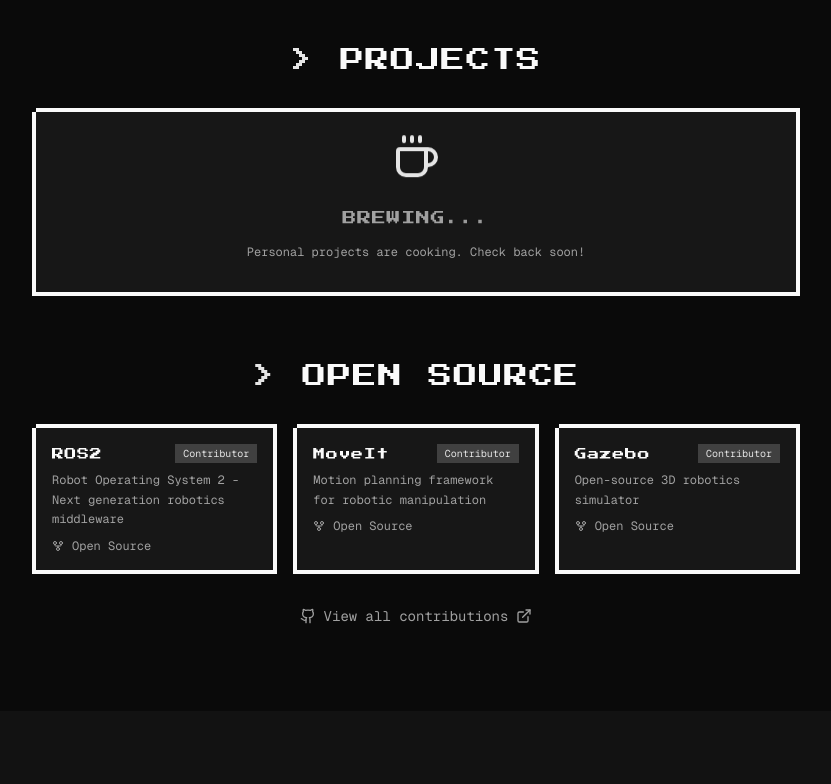
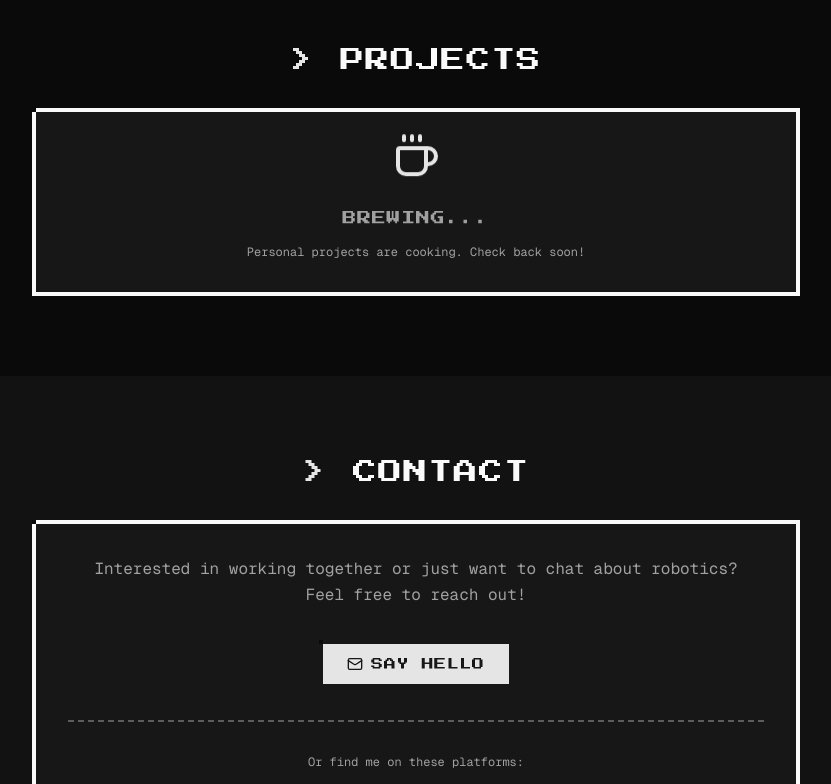
Before and after one commit to voonfoo/voonfoo.github.io, a Next.js app: page / in a window 1280 px wide. Shown: the part 2000-2784 px from the top of the page, without its empty margins (224-1055 px from the left). Built offline with nearby package versions, Linux system fonts and the light colour scheme.

Commit message:
remove open-source section

```diff
--- a/src/components/sections/projects.tsx
+++ b/src/components/sections/projects.tsx
@@ -15,52 +15,6 @@
   stars?: string;
   role: string;
 }
-
-// Hidden for now - brewing...
-const _projects: Project[] = [
-  {
-    title: "Robot Simulator",
-    description:
-      "A physics-based simulation environment for testing robot control algorithms and motion planning strategies.",
-    tags: ["Python", "PyBullet", "ROS2"],
-    github: "https://github.com/voonfoo/robot-simulator",
-  },
-  {
-    title: "Path Planner",
-    description:
-      "Implementation of various motion planning algorithms including RRT*, A*, and potential fields for mobile robots.",
-    tags: ["C++", "ROS", "Visualization"],
-    github: "https://github.com/voonfoo/path-planner",
-  },
-  {
-    title: "SLAM Pipeline",
-    description:
-      "A modular SLAM system combining visual odometry with loop closure detection for autonomous navigation.",
-    tags: ["Python", "OpenCV", "NumPy"],
-    github: "https://github.com/voonfoo/slam-pipeline",
-  },
-];
-
-const openSourceProjects: OpenSourceProject[] = [
-  {
-    name: "ROS2",
-    description: "Robot Operating System 2 - Next generation robotics middleware",
-    url: "https://github.com/ros2/ros2",
-    role: "Contributor",
-  },
-  {
-    name: "MoveIt",
-    description: "Motion planning framework for robotic manipulation",
-    url: "https://github.com/moveit/moveit2",
-    role: "Contributor",
-  },
-  {
-    name: "Gazebo",
-    description: "Open-source 3D robotics simulator",
-    url: "https://github.com/gazebosim/gz-sim",
-    role: "Contributor",
-  },
-];
 
 function OpenSourceCard({ project }: { project: OpenSourceProject }) {
   return (
@@ -109,33 +63,7 @@
           </div>
         </div>
 
-        {/* Open Source Section */}
-        <div>
-          <h2 className="text-xl md:text-2xl font-pixel text-foreground mb-8 text-center">
-            <span className="text-primary">&gt;</span> OPEN SOURCE
-          </h2>
-
-          {/* Open source grid */}
-          <div className="grid grid-cols-1 md:grid-cols-3 gap-4">
-            {openSourceProjects.map((project) => (
-              <OpenSourceCard key={project.name} project={project} />
-            ))}
-          </div>
-
-          {/* GitHub link */}
-          <div className="text-center mt-8">
-            <a
-              href="https://github.com/voonfoo"
-              target="_blank"
-              rel="noopener noreferrer"
-              className="inline-flex items-center gap-2 text-sm text-muted-foreground hover:text-foreground"
-            >
-              <Github className="w-4 h-4" />
-              <span>View all contributions</span>
-              <ExternalLink className="w-4 h-4" />
-            </a>
-          </div>
-        </div>
+        {/* Open Source Section - Hidden for now */}
       </div>
     </section>
   );
```
